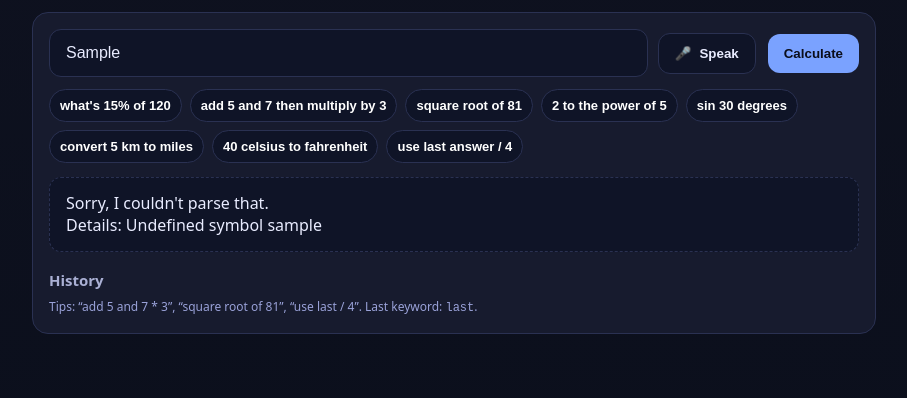
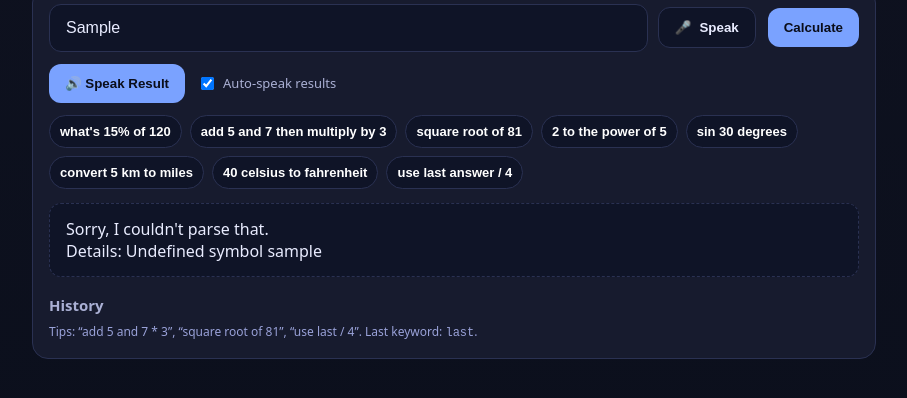
Before and after one commit to NadimS07/ai-calculator, a plain HTML site: page index.html in a window 1280 px wide. Both pictures are taken after typing "Sample" into the empty fields and a click on the button "Calculate". Shown: the part 272-670 px from the top of the page, without its empty margins (186-1093 px from the left). Drawn offline with nearby package versions, Linux system fonts and the light colour scheme.

Commit message:
Update index.html

```diff
--- a/index.html
+++ b/index.html
@@ -26,6 +26,8 @@
       border:1px solid #2a3152}
     .mic.listening{box-shadow:0 0 0 2px #2a3152,0 0 0 6px rgba(122,162,255,.25)}
     .status{font-size:12px;color:var(--muted)}
+    .controls{display:flex;gap:12px;align-items:center;flex-wrap:wrap;margin-top:12px}
+    .toggle{display:inline-flex;gap:6px;align-items:center;font-size:13px;color:var(--muted)}
     .out{margin-top:14px;padding:14px 16px;background:#0f1427;border:1px dashed #2a3152;border-radius:12px;white-space:pre-wrap}
     .chips{display:flex;gap:8px;flex-wrap:wrap;margin-top:12px}
     .chip{background:#0f1427;border:1px solid #2a3152;border-radius:999px;padding:8px 10px;font-size:13px;cursor:pointer;color:#fff}
@@ -48,7 +50,13 @@
         </div>
         <button id="go">Calculate</button>
       </div>
-      <div class="status" id="vStatus"></div>
+
+      <!-- NEW: Voice output controls -->
+      <div class="controls">
+        <button id="say" title="Speak result (Ctrl+L)">🔊 Speak Result</button>
+        <label class="toggle"><input type="checkbox" id="autoSpeak" checked> Auto-speak results</label>
+        <span class="status" id="vStatus"></span>
+      </div>
 
       <div class="chips" id="chips"></div>
       <div class="out" id="out">Result will appear here.</div>
@@ -72,6 +80,8 @@
     const micBtn = document.getElementById('mic');
     const micLabel = document.getElementById('micLabel');
     const vStatus = document.getElementById('vStatus');
+    const sayBtn = document.getElementById('say');
+    const autoSpeak = document.getElementById('autoSpeak');
 
     // Core
     let lastAnswer = null;
@@ -163,8 +173,11 @@
         }
         showResult(rendered);
         pushHistory(input, rendered);
+        if (autoSpeak.checked) speakResult(rendered);
       } catch (e){
-        showResult("Sorry, I couldn't parse that.\nDetails: " + e.message);
+        const msg = "Sorry, I couldn't parse that.\nDetails: " + e.message;
+        showResult(msg);
+        if (autoSpeak.checked) speakResult("Hmm, I couldn't parse that.");
         console.error(e);
       }
     }
@@ -206,6 +219,45 @@
       });
     }
 
+    // ===== Voice OUTPUT (Text-to-Speech) =====
+    const synth = window.speechSynthesis;
+    let voice = null;
+    function pickVoice(){
+      if (!synth) return null;
+      const voices = synth.getVoices();
+      voice = voices.find(v=>/English|en-/.test(v.lang) && /Female|Google/.test(v.name))
+           || voices.find(v=>/English|en-/.test(v.lang))
+           || voices[0] || null;
+      return voice;
+    }
+    if (synth){ pickVoice(); synth.onvoiceschanged = pickVoice; }
+
+    function enthusiasticLine(raw){
+      const clean = String(raw).replace(/\s+/g,' ').trim();
+      if (!clean) return "Got it!";
+      if (/^[-+]?\d*\.?\d+(?:e[-+]?\d+)?$/.test(clean)) return `Your answer is ${clean}!`;
+      const m = clean.match(/=\s*([^=]+)$/);
+      if (m) return `Your answer is ${m[1].trim()}!`;
+      return `${clean}!`;
+    }
+
+    function speakResult(text){
+      if (!synth) return;
+      synth.cancel();
+      const u = new SpeechSynthesisUtterance();
+      u.text = enthusiasticLine(text);
+      u.voice = voice || pickVoice();
+      u.rate = 1.15;      // energetic
+      u.pitch = 1.25;     // brighter
+      u.volume = 1.0;
+      synth.speak(u);
+    }
+
+    sayBtn.addEventListener('click', ()=> speakResult(outEl.textContent || 'Ready.'));
+    window.addEventListener('keydown', (e)=>{
+      if (e.ctrlKey && (e.key==='l' || e.key==='L')){ e.preventDefault(); speakResult(outEl.textContent || 'Ready.'); }
+    });
+
     setTimeout(()=> qEl.focus(), 0);
   })();
   </script>
```
